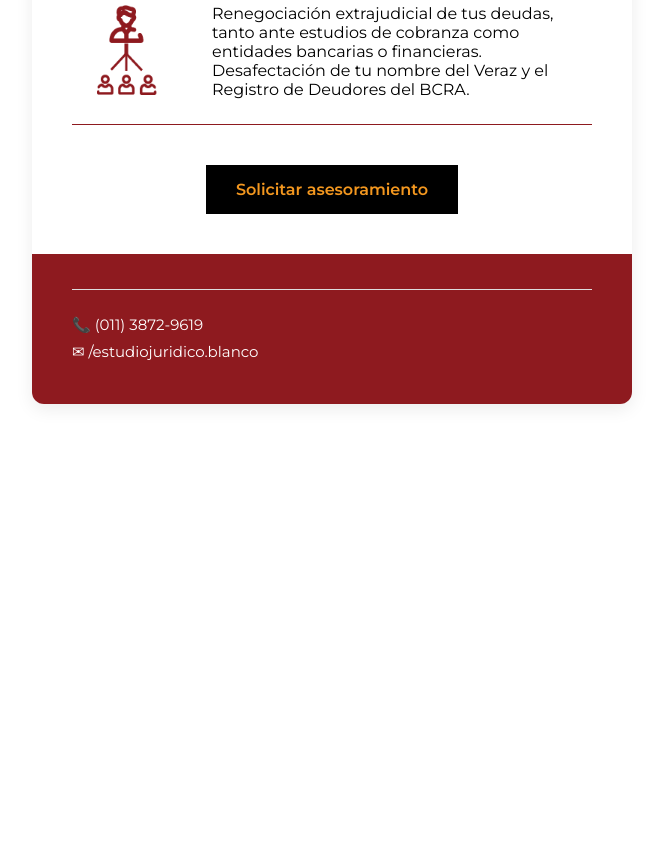
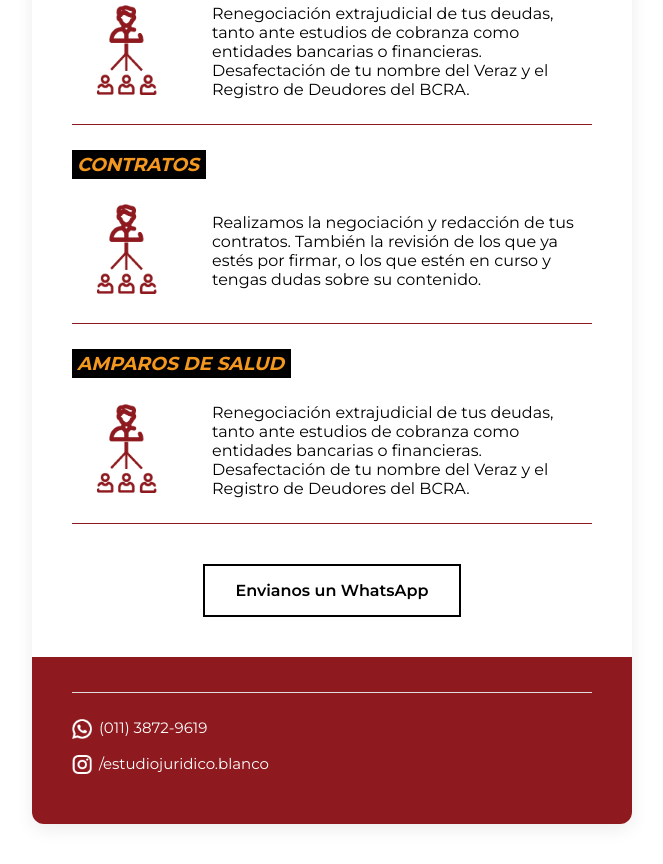
Before and after one commit to SChiabudini/estudioblancomailing, a plain HTML site: page index.html in a window 1280 px wide. Shown: the part 980-1844 px from the top of the page, without its empty margins (308-971 px from the left). Before the commit the page ends 1424 px from the top, so only its background shows below. Drawn offline with Linux system fonts and the light colour scheme.

Commit message:
almost finish

```diff
--- a/index.html
+++ b/index.html
@@ -130,6 +130,48 @@
                             </div>
 
                         </article>
+
+                        <article>
+                            <h3>CONTRATOS</h3>
+
+                            <div class="service">
+                                <div class="service-left">
+
+                                    <img
+                                        src="./images/sucesiones.png"
+                                        alt="Contratos">
+
+                                </div>
+
+                                <div class="service-right">
+
+                                    <p>Realizamos la negociación y redacción de tus contratos. También la revisión de los que ya estés por firmar, o los que estén en curso y tengas dudas sobre su contenido.</p>
+
+                                </div>
+                            </div>
+
+                        </article>
+
+                        <article>
+                            <h3>AMPAROS DE SALUD</h3>
+
+                            <div class="service">
+                                <div class="service-left">
+
+                                    <img
+                                        src="./images/sucesiones.png"
+                                        alt="Amparos de salud">
+
+                                </div>
+
+                                <div class="service-right">
+
+                                    <p>Renegociación extrajudicial de tus deudas, tanto ante estudios de cobranza como entidades bancarias o financieras. Desafectación de tu nombre del Veraz y el Registro de Deudores del BCRA.</p>
+
+                                </div>
+                            </div>
+
+                        </article>
                     </div>
 
 
@@ -139,7 +181,7 @@
                             class="button"
                             target="_blank">
 
-                            Solicitar asesoramiento
+                            Envianos un WhatsApp
 
                         </a>
                     </p>
@@ -152,15 +194,27 @@
                     <hr>
 
                     <p>
-
-                        📞 (011) 3872-9619
+                        <img
+                            src="./images/whatsapp.png"
+                            alt="WhatsApp">
+                        <a
+                            href="https://wa.me/5491138729619"
+                            class="link"
+                            target="_blank"
+                        >
+                        (011) 3872-9619</a>
 
                     </p>
 
                     <p>
-
-                        ✉ /estudiojuridico.blanco
-
+                        <img
+                            src="./images/instagram.png"
+                            alt="Instagram">
+                        <a
+                            href="https://www.instagram.com/estudiojuridico.blanco/"
+                            class="link"
+                            target="_blank"
+                        >/estudiojuridico.blanco</a>
                     </p>
 
                 </footer>
--- a/styles.css
+++ b/styles.css
@@ -157,9 +157,9 @@ h3{
 
     padding:15px 30px;
 
-    background: black;
+    color: black;
 
-    color:#F3971F;
+    border: 2px solid black;
 
     text-decoration:none;
 
@@ -170,7 +170,9 @@ h3{
 
 .button:hover{
 
-    background: rgb(22, 22, 22);
+    background: black;
+
+    color:#F3971F;
 
 }
 
@@ -196,12 +198,23 @@ footer hr{
 
 footer p{
 
-    margin-bottom:8px;
+    margin-bottom: 15px;
 
     font-size:15px;
 
     color:white;
 
+}
+
+footer p a{
+    color: white;
+    text-decoration: none;
+}
+
+footer p img {
+    vertical-align: middle;
+    width: 20px;
+    margin-right: 3px;
 }
 
 @media screen and (max-width:600px){
```
Also changed, not shown: images/instagram.png (added), images/whatsapp.png (added).
